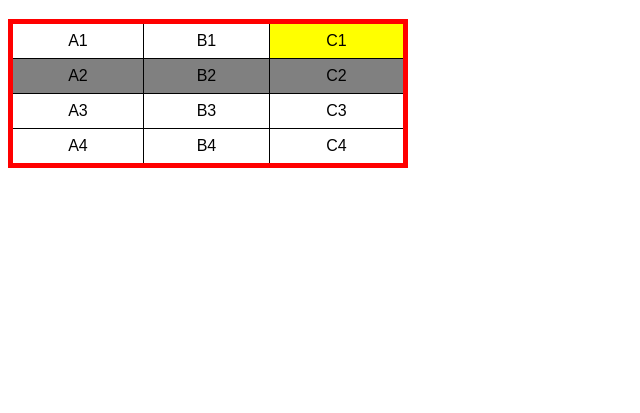
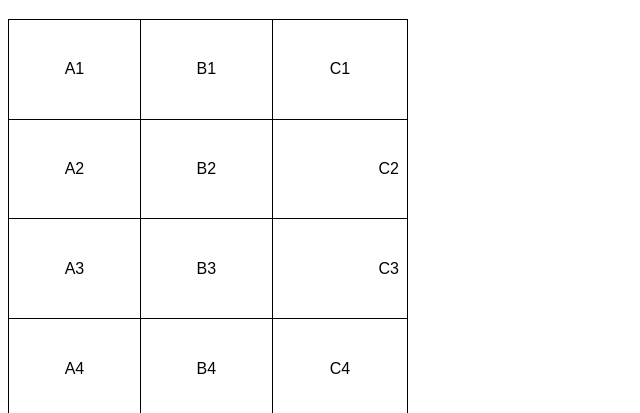
Before and after one commit to manuellerojas18/HTML-CSS, a plain HTML site: page exercicios/EX.023/tabela001.html in a window 1280 px wide. Shown: the part 61-474 px from the top of the page, without its empty margins (0-640 px from the left). Drawn offline with Linux system fonts and the light colour scheme.

Commit message:
Arrumei altura e largura da tabela

```diff
--- a/exercicios/EX.023/tabela001.html
+++ b/exercicios/EX.023/tabela001.html
@@ -9,19 +9,18 @@
         }
         table{
             width: 400px;
+            height: 400px;
             border-collapse: collapse;
-            border: 5px solid red;
-        }
-        tr.linha{
-            background-color: gray;
         }
         td{
             text-align: center;
             border: 1px solid black;
             padding: 8px;
+            vertical-align: middle;
         }
-        td.dado{
-            background-color: yellow;
+
+        .numero{
+            text-align: right;
         }
     </style>
     <title>Tabelas</title>
@@ -38,17 +37,17 @@
         <tr><!--Primeira linha-->
             <td>A1</td>
             <td>B1</td>
-            <td class="dado">C1</td>
+            <td>C1</td>
         </tr>
-        <tr class="linha">
+        <tr>
             <td>A2</td>
             <td>B2</td>
-            <td>C2</td>
+            <td class="numero">C2</td>
         </tr>
         <tr>
             <td>A3</td>
             <td>B3</td>
-            <td>C3</td>
+            <td class="numero">C3</td>
         </tr>
         <tr>
             <td>A4</td>
```
